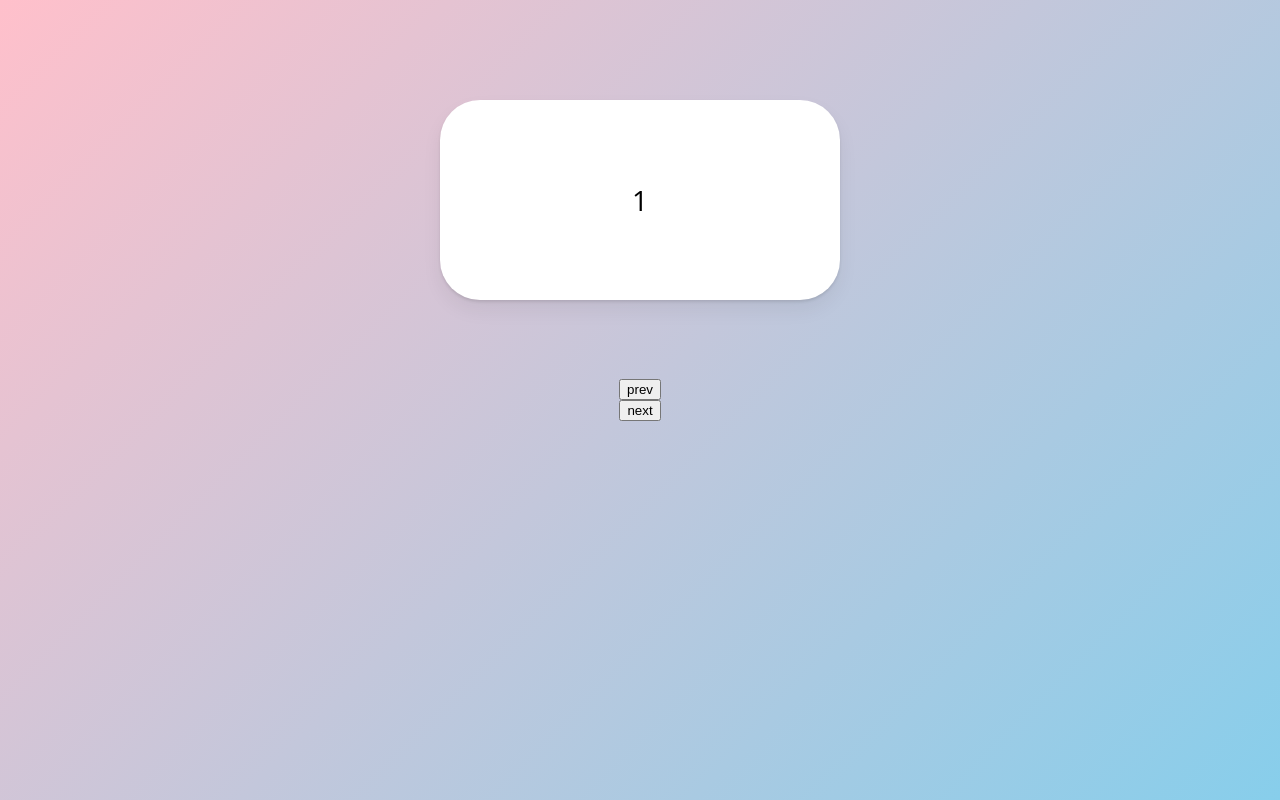
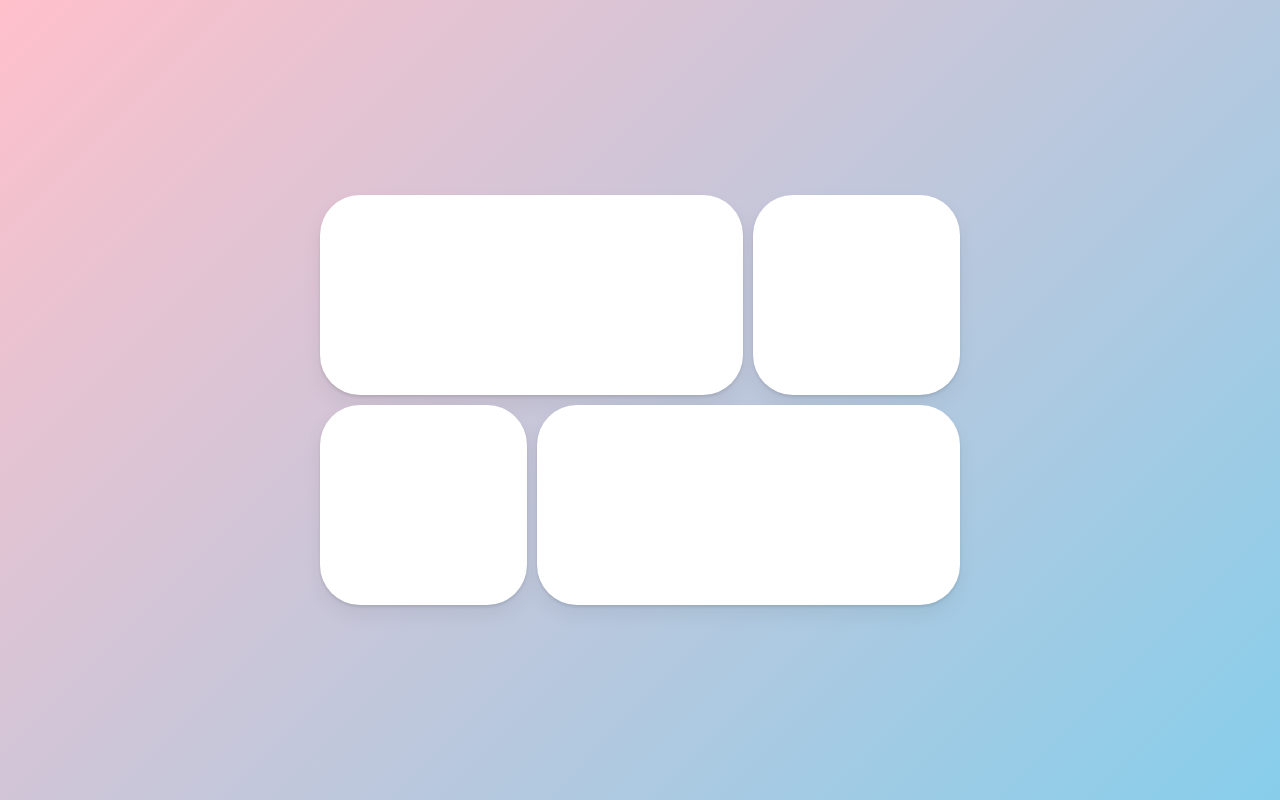
Before and after one commit to dition0221/react_master_class, a React (Create React App) app: page / in a window 1280 px wide. Built offline with nearby package versions, Linux system fonts and the light colour scheme.

Commit message:
23-09-15 / Animation(3)

```diff
--- a/src/App.tsx
+++ b/src/App.tsx
@@ -1,92 +1,70 @@
 import styled from "styled-components";
 import { AnimatePresence, motion } from "framer-motion";
-import { useEffect, useState } from "react";
+import { useState } from "react";
 
 const Wrapper = styled(motion.div)`
   width: 100%;
   height: 100vh;
   display: flex;
-  flex-direction: column;
-  justify-content: center;
+  justify-content: space-around;
   align-items: center;
   background: linear-gradient(135deg, #ffc0cb, #87ceeb);
 `;
 
+const Grid = styled.div`
+  display: grid;
+  grid-template-columns: repeat(3, 1fr);
+  width: 50vw;
+  gap: 10px;
+  div:first-child,
+  div:last-child {
+    grid-column: span 2;
+  }
+`;
+
 const Box = styled(motion.div)`
-  width: 400px;
   height: 200px;
   background-color: rgba(255, 255, 255, 1);
   border-radius: 40px;
-  position: absolute;
-  top: 100px;
   display: flex;
   justify-content: center;
   align-items: center;
-  font-size: 28px;
   box-shadow: 0 2px 3px rgba(0, 0, 0, 0.1), 0 10px 20px rgba(0, 0, 0, 0.06);
 `;
 
-const boxVariants = {
-  entry: (isBack: boolean) => ({
-    x: isBack ? -500 : 500,
-    opacity: 0,
-    scale: 0,
-  }),
-  center: {
-    x: 0,
-    opacity: 1,
-    scale: 1,
-    transition: { duration: 0.3 },
-  },
-  exit: (isBack: boolean) => ({
-    x: isBack ? 500 : -500,
-    opacity: 0,
-    scale: 0,
-    transition: { duration: 0.3 },
-  }),
-};
+const Overlay = styled(motion.div)`
+  width: 100%;
+  height: 100%;
+  position: absolute;
+  display: flex;
+  justify-content: center;
+  align-items: center;
+`;
 
 function App() {
-  const [visible, setVisible] = useState(1);
-  const [isBack, setIsBack] = useState(false);
-  const [btnDisabled, setBtnDisabled] = useState(false);
-
-  const nextPlease = () => {
-    setIsBack(false);
-    setVisible((prev) => (prev === 10 ? 1 : prev + 1));
-    setBtnDisabled(true);
-  };
-  const prevPlease = () => {
-    setIsBack(true);
-    setVisible((prev) => (prev === 1 ? 10 : prev - 1));
-    setBtnDisabled(true);
-  };
-
-  useEffect(() => {
-    const timeoutId = setTimeout(() => setBtnDisabled(false), 300);
-    return () => clearTimeout(timeoutId);
-  }, [visible]);
+  const [id, setId] = useState<null | string>(null);
 
   return (
     <Wrapper>
-      <AnimatePresence custom={isBack}>
-        <Box
-          custom={isBack}
-          variants={boxVariants}
-          initial="entry"
-          animate="center"
-          exit="exit"
-          key={visible}
-        >
-          {visible}
-        </Box>
+      <Grid>
+        {["1", "2", "3", "4"].map((n) => (
+          <Box onClick={() => setId(n)} key={n} layoutId={n} />
+        ))}
+      </Grid>
+      <AnimatePresence>
+        {id ? (
+          <Overlay
+            onClick={() => setId(null)}
+            initial={{ backgroundColor: "rgba(0, 0, 0, 0)" }}
+            animate={{ backgroundColor: "rgba(0, 0, 0, 0.5)" }}
+            exit={{ backgroundColor: "rgba(0, 0, 0, 0)" }}
+          >
+            <Box style={{ width: 400 }} layoutId={id}>
+              {id}
+            </Box>
+          </Overlay>
+        ) : null}
       </AnimatePresence>
-      <button onClick={prevPlease} disabled={btnDisabled}>
-        prev
-      </button>
-      <button onClick={nextPlease} disabled={btnDisabled}>
-        next
-      </button>
     </Wrapper>
   );
 }
```
Also changed, not shown: 2 other files (tests, documents, lock files or other folders).
